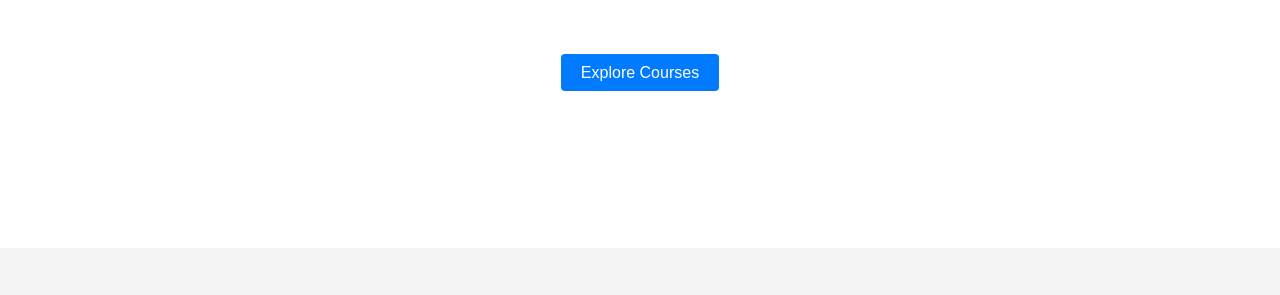
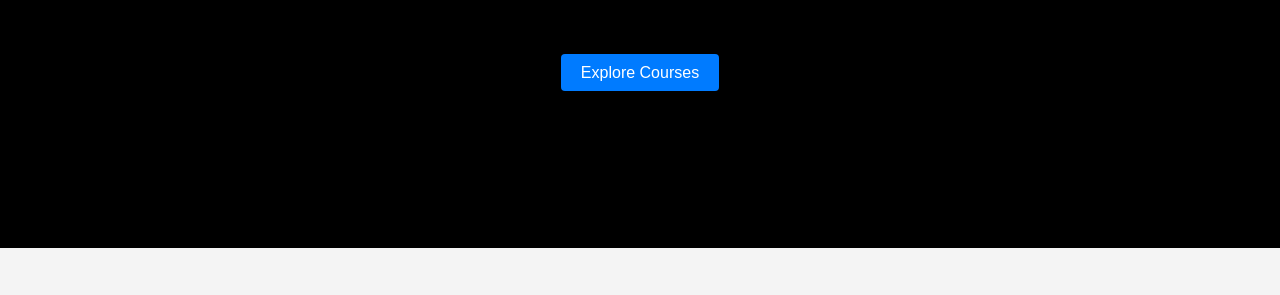
Before and after one commit to atulshahi6310/martclass, a plain HTML site: page index.html in a window 1280 px wide. Shown: the part 298-593 px from the top of the page. Drawn offline with Linux system fonts and the light colour scheme.

Commit message:
Update style.css

```diff
--- a/style.css
+++ b/style.css
@@ -4,11 +4,12 @@
     padding: 0;
     box-sizing: border-box;
     font-family: 'Arial', sans-serif;
+    color : black;
 }
 
 body {
     line-height: 1.6;
-    color: #333;
+    background-color:black;
 }
 
 a {
```
